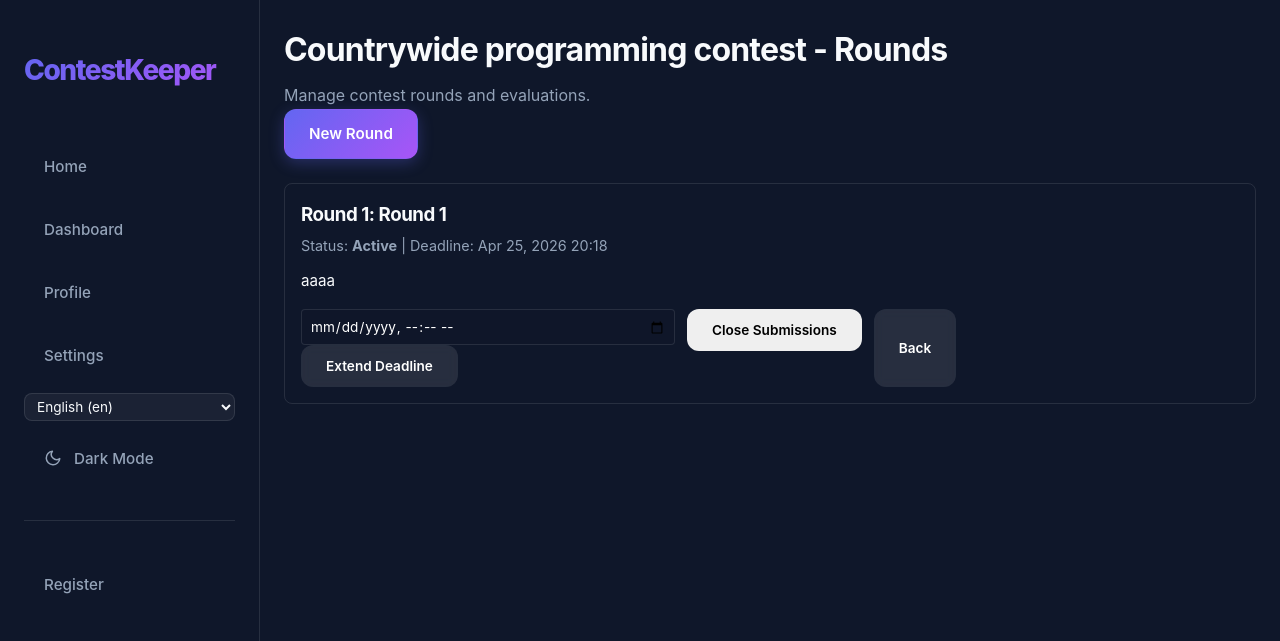
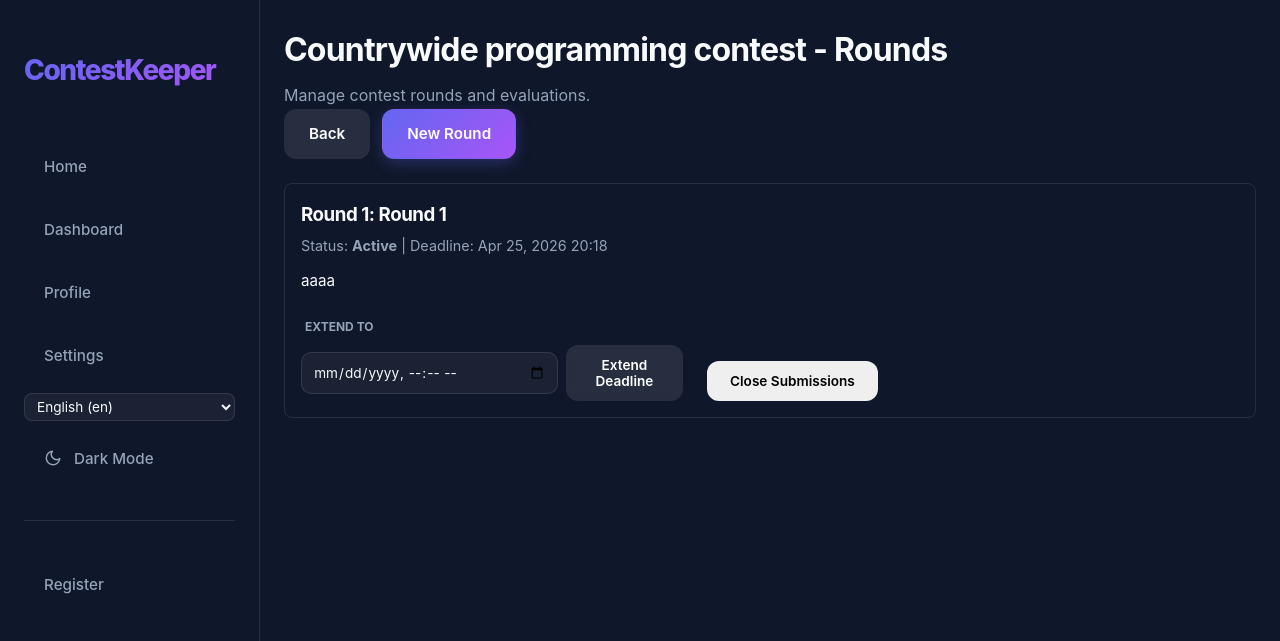
Before and after one commit to yourbrolol/team404NotFound, a Django app: template ContestKeeper/app/templates/app/rounds/round_list.html in a window 1280 px wide. Shown: the top 641 px of the page. Run offline with Django 5.2, Linux system fonts and the light colour scheme; the template is opened without the code that fills it: values that come from a table or form of the project are taken from there, others are empty; data comes from the database, SQL or seed files in the repository; some web fonts are replaced.

Commit message:
style: improve round list layout and relocate back button to header

```diff
--- a/ContestKeeper/app/templates/app/rounds/round_list.html
+++ b/ContestKeeper/app/templates/app/rounds/round_list.html
@@ -14,7 +14,10 @@
                     <h1 class="detail-title">{{ contest.name }} - {% trans "Rounds" %}</h1>
                     <p style="margin: 0.5rem 0 0; color: var(--text-muted);">{% trans "Manage contest rounds and evaluations." %}</p>
                 </div>
+                <div style="display: flex; gap: 0.75rem; align-items: center;">
+                    <a href="{% url 'contest_detail' contest.pk %}" class="btn btn-secondary">{% trans "Back" %}</a>
                     <a href="{% url 'round_create' contest.pk %}" class="btn btn-primary">{% trans "New Round" %}</a>
+                </div>
             </div>
 
             {% if rounds %}
@@ -37,25 +40,31 @@
 
                             <p style="margin: 0.5rem 0; font-size: 0.95rem;">{{ round.description|truncatewords:20 }}</p>
 
-                            <div style="display: flex; gap: 0.75rem; flex-wrap: wrap; margin-top: 1rem;">
+                            <div style="display: flex; gap: 1.5rem; flex-wrap: wrap; margin-top: 1.5rem; align-items: flex-end;">
                                 {% if round.status == 'DRAFT' %}
-                                    <a href="{% url 'round_edit' contest.pk round.id %}" class="btn btn-secondary" style="font-size: 0.85rem;">{% trans "Edit" %}</a>
+                                    <div style="display: flex; gap: 1rem;">
+                                        <a href="{% url 'round_edit' contest.pk round.id %}" class="btn btn-secondary" style="font-size: 0.85rem; padding: 0.7rem 1.4rem;">{% trans "Edit" %}</a>
                                         <form action="{% url 'round_activate' contest.pk round.id %}" method="POST" style="display: inline;">
                                             {% csrf_token %}
-                                        <button type="submit" class="btn btn-primary" style="font-size: 0.85rem;">{% trans "Activate" %}</button>
+                                            <button type="submit" class="btn btn-primary" style="font-size: 0.85rem; padding: 0.7rem 1.4rem;">{% trans "Activate" %}</button>
                                         </form>
+                                    </div>
                                 {% elif round.status == 'ACTIVE' %}
-                                    <form action="{% url 'round_extend_deadline' contest.pk round.id %}" method="POST" style="display: inline;">
+                                    <div style="display: flex; flex-direction: column; gap: 0.5rem;">
+                                        <label style="font-size: 0.75rem; font-weight: 700; text-transform: uppercase; color: var(--text-muted); margin-left: 0.25rem;">{% trans "Extend To" %}</label>
+                                        <form action="{% url 'round_extend_deadline' contest.pk round.id %}" method="POST" style="display: flex; gap: 0.5rem; align-items: center;">
                                             {% csrf_token %}
-                                        <input type="datetime-local" name="new_deadline" required style="padding: 0.5rem; border: 1px solid var(--border); border-radius: 4px; font-size: 0.85rem;">
-                                        <button type="submit" class="btn btn-secondary" style="font-size: 0.85rem;">{% trans "Extend Deadline" %}</button>
+                                            <input type="datetime-local" name="new_deadline" required style="padding: 0.7rem; border: 1px solid var(--border); border-radius: 10px; font-size: 0.85rem; background: var(--glass); color: var(--text-main); min-width: 220px;">
+                                            <button type="submit" class="btn btn-secondary" style="font-size: 0.85rem; padding: 0.7rem 1.4rem;">{% trans "Extend Deadline" %}</button>
                                         </form>
+                                    </div>
+                                    <div style="display: flex; gap: 1rem; align-items: center;">
                                         <form action="{% url 'round_close_submissions' contest.pk round.id %}" method="POST" style="display: inline;">
                                             {% csrf_token %}
-                                        <button type="submit" class="btn btn-tinted" style="font-size: 0.85rem;">{% trans "Close Submissions" %}</button>
+                                            <button type="submit" class="btn btn-tinted" style="font-size: 0.85rem; padding: 0.7rem 1.4rem;">{% trans "Close Submissions" %}</button>
                                         </form>
+                                    </div>
                                 {% endif %}
-                                <a href="{% url 'contest_detail' contest.pk %}" class="btn btn-secondary" style="font-size: 0.85rem;">{% trans "Back" %}</a>
                             </div>
                         </div>
                     {% endfor %}
```
Lines whose indentation alone changed are shown as unchanged.
